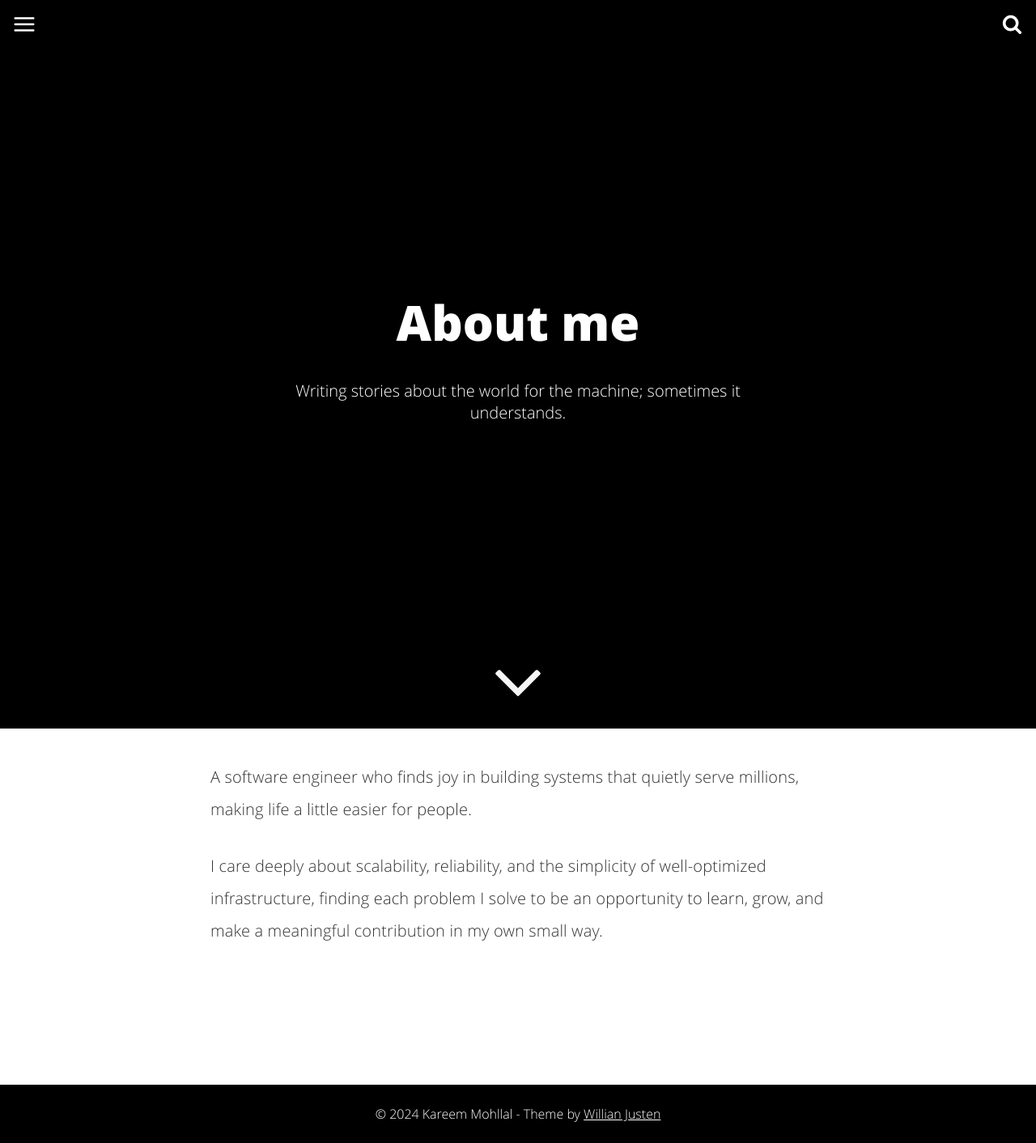
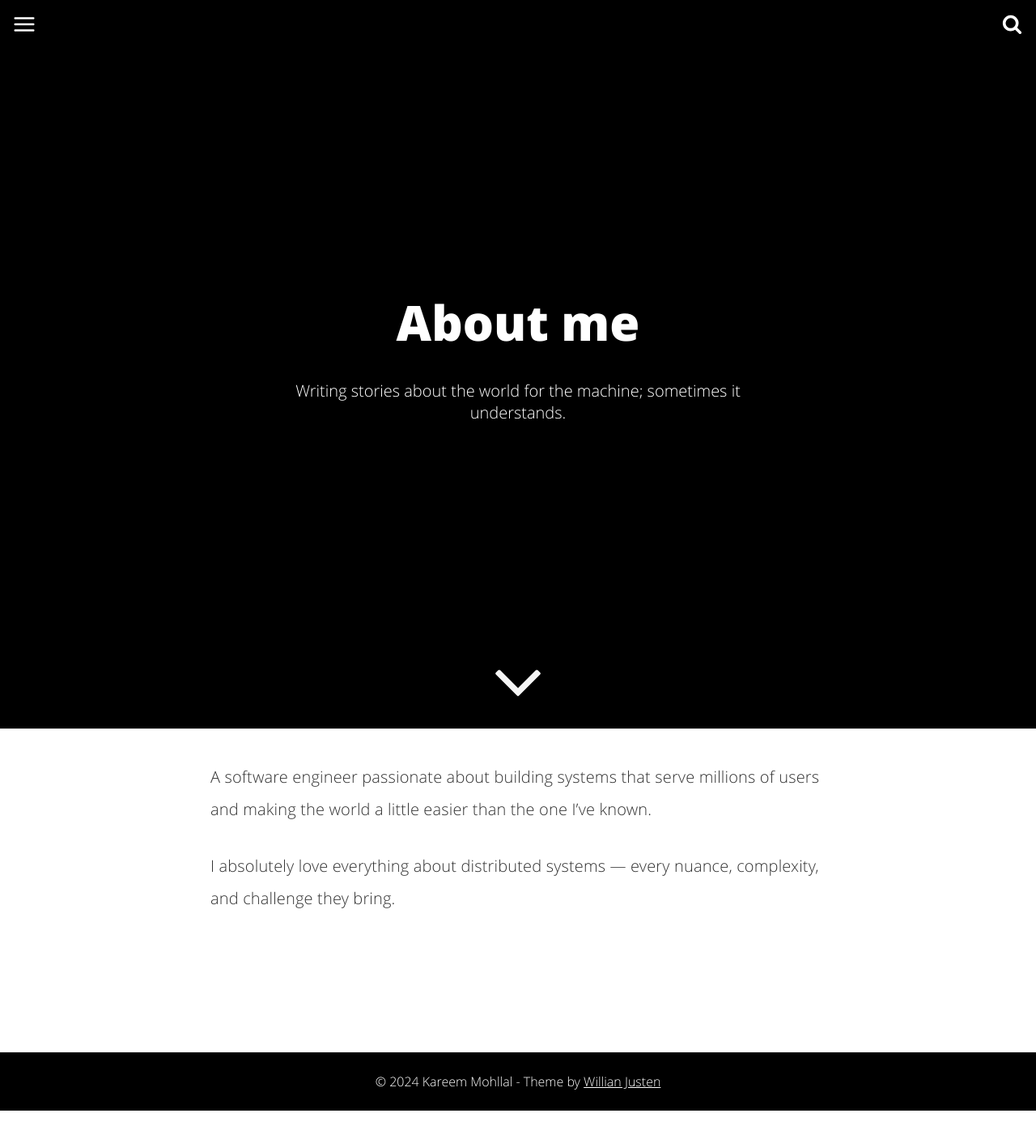
Before and after one commit to mohllal/mohllal.github.io, a Jekyll site: the page built from pages/about.html, in a window 1280 px wide. Shown: the whole page at 81% size. Built offline with Jekyll 4.4.1, drawn with Linux system fonts in a browser that asks for light colours; after the commit the page ends 1372 px from its top, so only the background shows below that.

Commit message:
Update my bio

```diff
--- a/pages/about.html
+++ b/pages/about.html
@@ -6,7 +6,6 @@ description: Writing stories about the world for the machine; sometimes it under
 ---
 
 <div>
-  <p>A software engineer who finds joy in building systems that quietly serve millions, making life a little easier for people.</p>
-  <p>I care deeply about scalability, reliability, and the simplicity of well-optimized infrastructure, finding each problem I solve to be an opportunity to learn, grow, and make a meaningful contribution in my own small way.</p>
-
+  <p>A software engineer passionate about building systems that serve millions of users and making the world a little easier than the one I’ve known.</p>
+  <p>I absolutely love everything about distributed systems — every nuance, complexity, and challenge they bring.</p>
 </div>
```
Also changed, not shown: README.md.
